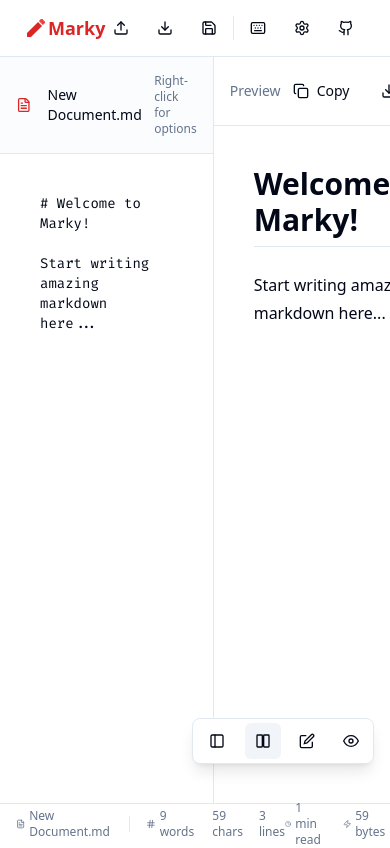
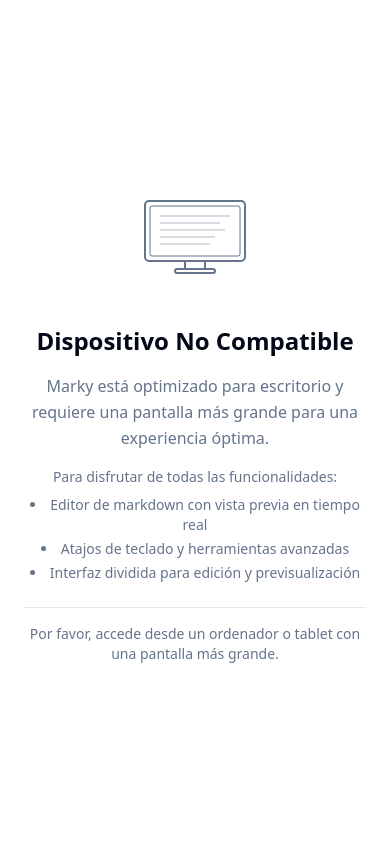
Before and after one commit to andyechc/marky, a React (Vite) app: page / in a window 390 px wide. Built offline with nearby package versions, Linux system fonts and the light colour scheme.

Commit message:
Fix mobile unsupported icon - remove overlapping device

```diff
--- a/src/App.jsx
+++ b/src/App.jsx
@@ -2,6 +2,7 @@
 import Header from "./components/header"
 import Editor from "./components/editor"
 import Footer from "./components/footer"
+import MobileUnsupported from "./components/mobileUnsupported"
 import { Toaster } from "./components/ui/toaster"
 
 function App() {
@@ -12,6 +13,7 @@
         <Editor />
         <Footer />
       </div>
+      <MobileUnsupported />
       <Toaster />
     </FileContextProvider>
   )
--- /dev/null
+++ b/src/components/mobileUnsupported/index.jsx
@@ -0,0 +1,115 @@
+import { useState, useEffect } from 'react'
+
+const MobileUnsupported = () => {
+  const [isMobile, setIsMobile] = useState(false)
+
+  useEffect(() => {
+    const checkMobile = () => {
+      setIsMobile(window.innerWidth < 768)
+    }
+
+    checkMobile()
+    window.addEventListener('resize', checkMobile)
+    return () => window.removeEventListener('resize', checkMobile)
+  }, [])
+
+  if (!isMobile) return null
+
+  return (
+    <div className="fixed inset-0 bg-background flex items-center justify-center z-50 p-6">
+      <div className="max-w-md w-full text-center space-y-6">
+        {/* Icon */}
+        <div className="flex justify-center">
+          <svg
+            width="120"
+            height="120"
+            viewBox="0 0 120 120"
+            fill="none"
+            xmlns="http://www.w3.org/2000/svg"
+            className="text-muted-foreground"
+          >
+            {/* Laptop/Monitor */}
+            <rect
+              x="10"
+              y="20"
+              width="100"
+              height="60"
+              rx="4"
+              stroke="currentColor"
+              strokeWidth="2"
+              fill="none"
+            />
+            <rect
+              x="15"
+              y="25"
+              width="90"
+              height="50"
+              rx="2"
+              stroke="currentColor"
+              strokeWidth="1"
+              fill="none"
+            />
+            {/* Screen content lines */}
+            <line x1="25" y1="35" x2="95" y2="35" stroke="currentColor" strokeWidth="1" opacity="0.5" />
+            <line x1="25" y1="42" x2="85" y2="42" stroke="currentColor" strokeWidth="1" opacity="0.5" />
+            <line x1="25" y1="49" x2="90" y2="49" stroke="currentColor" strokeWidth="1" opacity="0.5" />
+            <line x1="25" y1="56" x2="80" y2="56" stroke="currentColor" strokeWidth="1" opacity="0.5" />
+            <line x1="25" y1="63" x2="75" y2="63" stroke="currentColor" strokeWidth="1" opacity="0.5" />
+
+            {/* Stand */}
+            <rect
+              x="50"
+              y="80"
+              width="20"
+              height="8"
+              stroke="currentColor"
+              strokeWidth="2"
+              fill="none"
+            />
+            <rect
+              x="40"
+              y="88"
+              width="40"
+              height="4"
+              rx="2"
+              stroke="currentColor"
+              strokeWidth="2"
+              fill="none"
+            />
+          </svg>
+        </div>
+
+        {/* Content */}
+        <div className="space-y-4">
+          <h1 className="text-2xl font-bold text-foreground">
+            Dispositivo No Compatible
+          </h1>
+
+          <p className="text-muted-foreground leading-relaxed">
+            Marky está optimizado para escritorio y requiere una pantalla más grande para una experiencia óptima.
+          </p>
+
+          <div className="space-y-2">
+            <p className="text-sm text-muted-foreground">
+              Para disfrutar de todas las funcionalidades:
+            </p>
+            <ul className="text-sm text-muted-foreground space-y-1 list-disc list-inside">
+              <li>Editor de markdown con vista previa en tiempo real</li>
+              <li>Atajos de teclado y herramientas avanzadas</li>
+              <li>Interfaz dividida para edición y previsualización</li>
+            </ul>
+          </div>
+        </div>
+
+        {/* Call to action */}
+        <div className="pt-4 border-t border-border">
+          <p className="text-sm text-muted-foreground">
+            Por favor, accede desde un ordenador o tablet con una pantalla más grande.
+          </p>
+        </div>
+      </div>
+    </div>
+  )
+}
+
+export default MobileUnsupported
```
